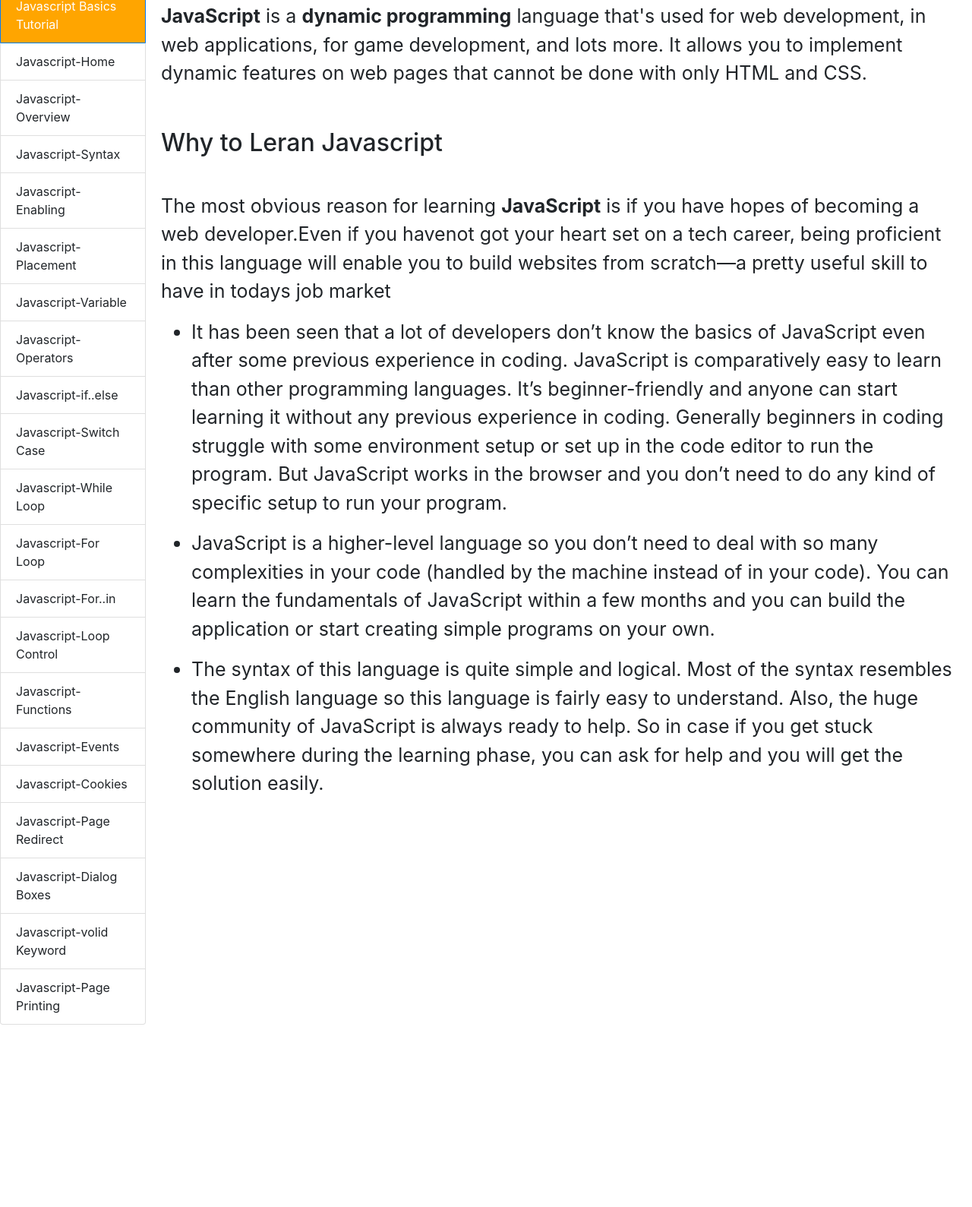
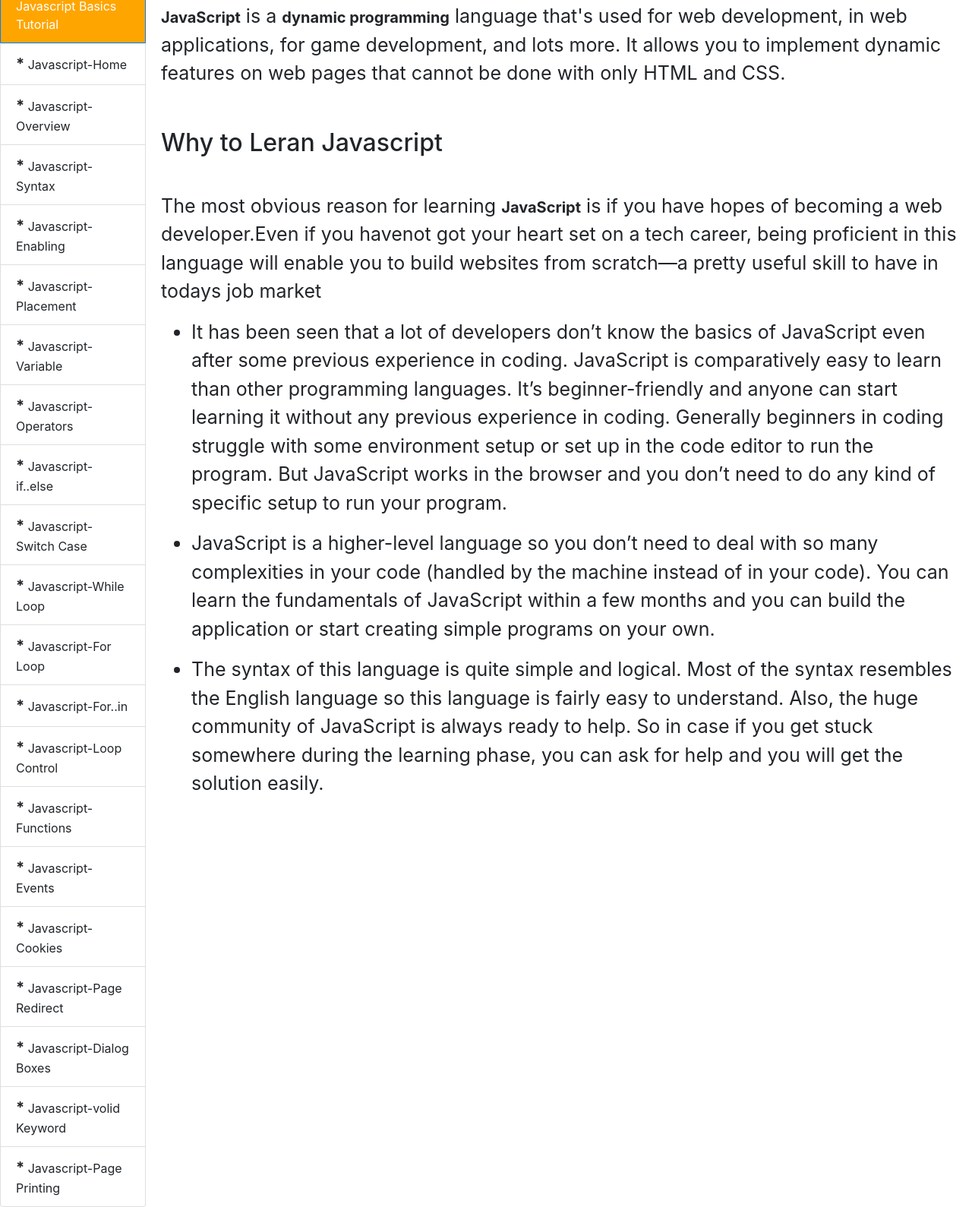
Before and after one commit to Abdul-Rasith/Day-12-P1, a plain HTML site: page index.html in a window 1280 px wide. Shown: the part 17-1606 px from the top of the page at 76% size. Before the commit the page ends 1366 px from the top, so only its background shows below. Drawn offline with nearby package versions, Linux system fonts and the light colour scheme.

Commit message:
Upload Day-12-Technical-Doc-Task

```diff
--- a/index.html
+++ b/index.html
@@ -27,10 +27,14 @@
         padding: 20px;
         font-size: 25px;
       }
+
+      b {
+        font-size: 20px;
+      }
     </style>
   </head>
   <body>
-    <ul class="list-group" style="width: 15%">
+    <ul class="list-group list-group-numbered" style="width: 15%">
       <li
         class="list-group-item active"
         aria-current="true"
@@ -38,26 +42,26 @@
       >
         Javascript Basics Tutorial
       </li>
-      <li class="list-group-item">Javascript-Home</li>
-      <li class="list-group-item">Javascript-Overview</li>
-      <li class="list-group-item">Javascript-Syntax</li>
-      <li class="list-group-item">Javascript-Enabling</li>
-      <li class="list-group-item">Javascript-Placement</li>
-      <li class="list-group-item">Javascript-Variable</li>
-      <li class="list-group-item">Javascript-Operators</li>
-      <li class="list-group-item">Javascript-if..else</li>
-      <li class="list-group-item">Javascript-Switch Case</li>
-      <li class="list-group-item">Javascript-While Loop</li>
-      <li class="list-group-item">Javascript-For Loop</li>
-      <li class="list-group-item">Javascript-For..in</li>
-      <li class="list-group-item">Javascript-Loop Control</li>
-      <li class="list-group-item">Javascript-Functions</li>
-      <li class="list-group-item">Javascript-Events</li>
-      <li class="list-group-item">Javascript-Cookies</li>
-      <li class="list-group-item">Javascript-Page Redirect</li>
-      <li class="list-group-item">Javascript-Dialog Boxes</li>
-      <li class="list-group-item">Javascript-volid Keyword</li>
-      <li class="list-group-item">Javascript-Page Printing</li>
+      <li class="list-group-item"><b>*</b> Javascript-Home</li>
+      <li class="list-group-item"><b>*</b> Javascript-Overview</li>
+      <li class="list-group-item"><b>*</b> Javascript-Syntax</li>
+      <li class="list-group-item"><b>*</b> Javascript-Enabling</li>
+      <li class="list-group-item"><b>*</b> Javascript-Placement</li>
+      <li class="list-group-item"><b>*</b> Javascript-Variable</li>
+      <li class="list-group-item"><b>*</b> Javascript-Operators</li>
+      <li class="list-group-item"><b>*</b> Javascript-if..else</li>
+      <li class="list-group-item"><b>*</b> Javascript-Switch Case</li>
+      <li class="list-group-item"><b>*</b> Javascript-While Loop</li>
+      <li class="list-group-item"><b>*</b> Javascript-For Loop</li>
+      <li class="list-group-item"><b>*</b> Javascript-For..in</li>
+      <li class="list-group-item"><b>*</b> Javascript-Loop Control</li>
+      <li class="list-group-item"><b>*</b> Javascript-Functions</li>
+      <li class="list-group-item"><b>*</b> Javascript-Events</li>
+      <li class="list-group-item"><b>*</b> Javascript-Cookies</li>
+      <li class="list-group-item"><b>*</b> Javascript-Page Redirect</li>
+      <li class="list-group-item"><b>*</b> Javascript-Dialog Boxes</li>
+      <li class="list-group-item"><b>*</b> Javascript-volid Keyword</li>
+      <li class="list-group-item"><b>*</b> Javascript-Page Printing</li>
     </ul>
     <div class="para">
       <p>
```
